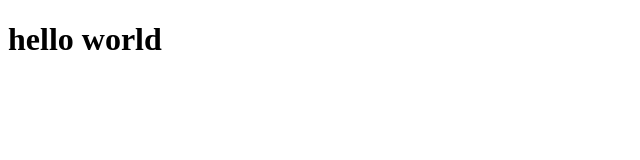
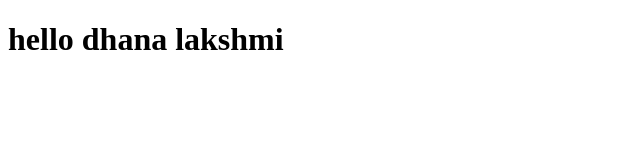
Before and after one commit to maddy42031/maddy42031, a plain HTML site: page index.html in a window 1280 px wide. Shown: the whole page, without its empty margins (0-640 px from the left). Drawn offline with Linux system fonts and the light colour scheme.

Commit message:
son to mom name

```diff
--- a/index.html
+++ b/index.html
@@ -7,6 +7,6 @@
     <title>Document</title>
 </head>
 <body>
-    <h1>hello world</h1>
+    <h1>hello dhana lakshmi</h1>
 </body>
 </html>
```
